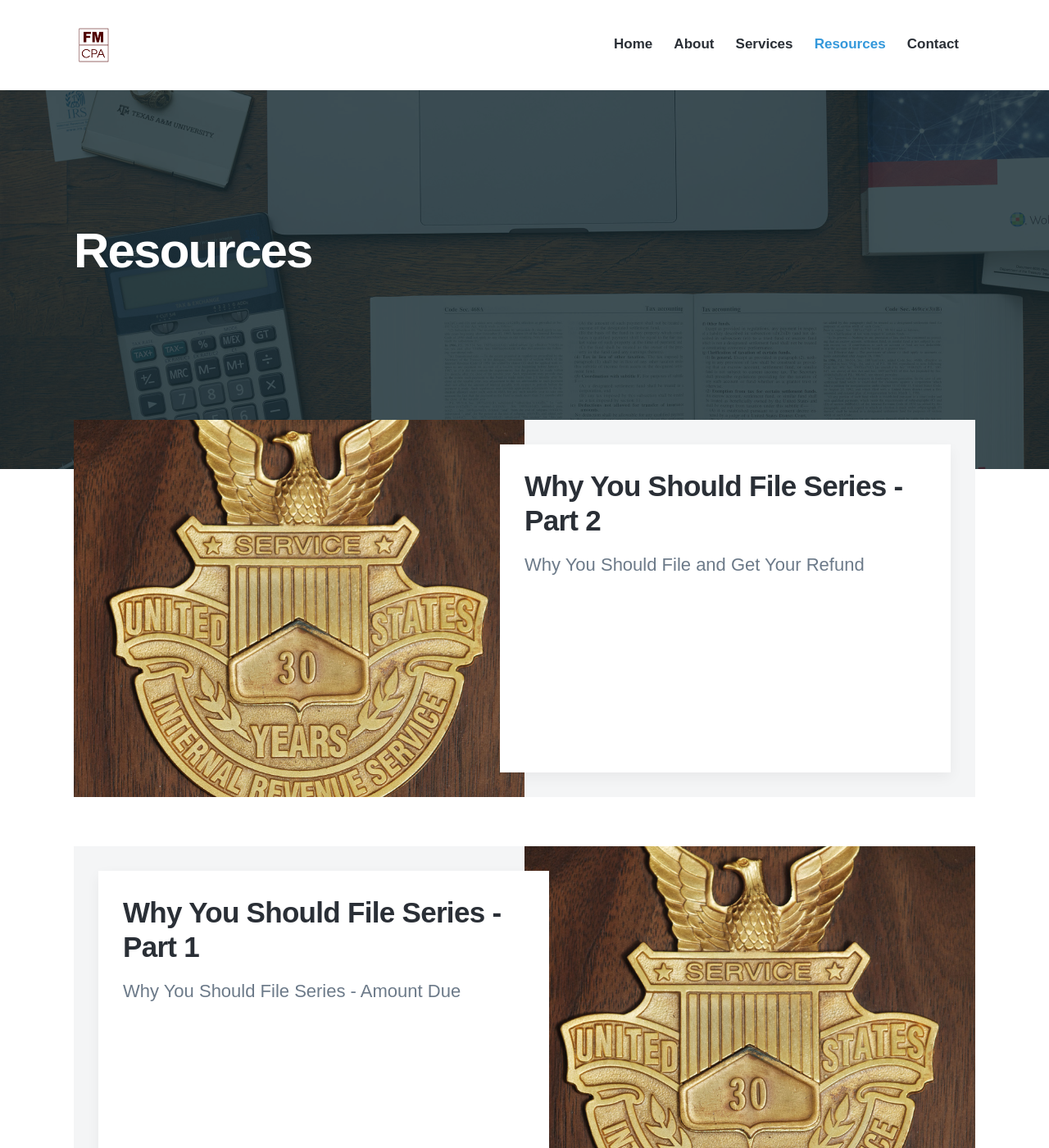
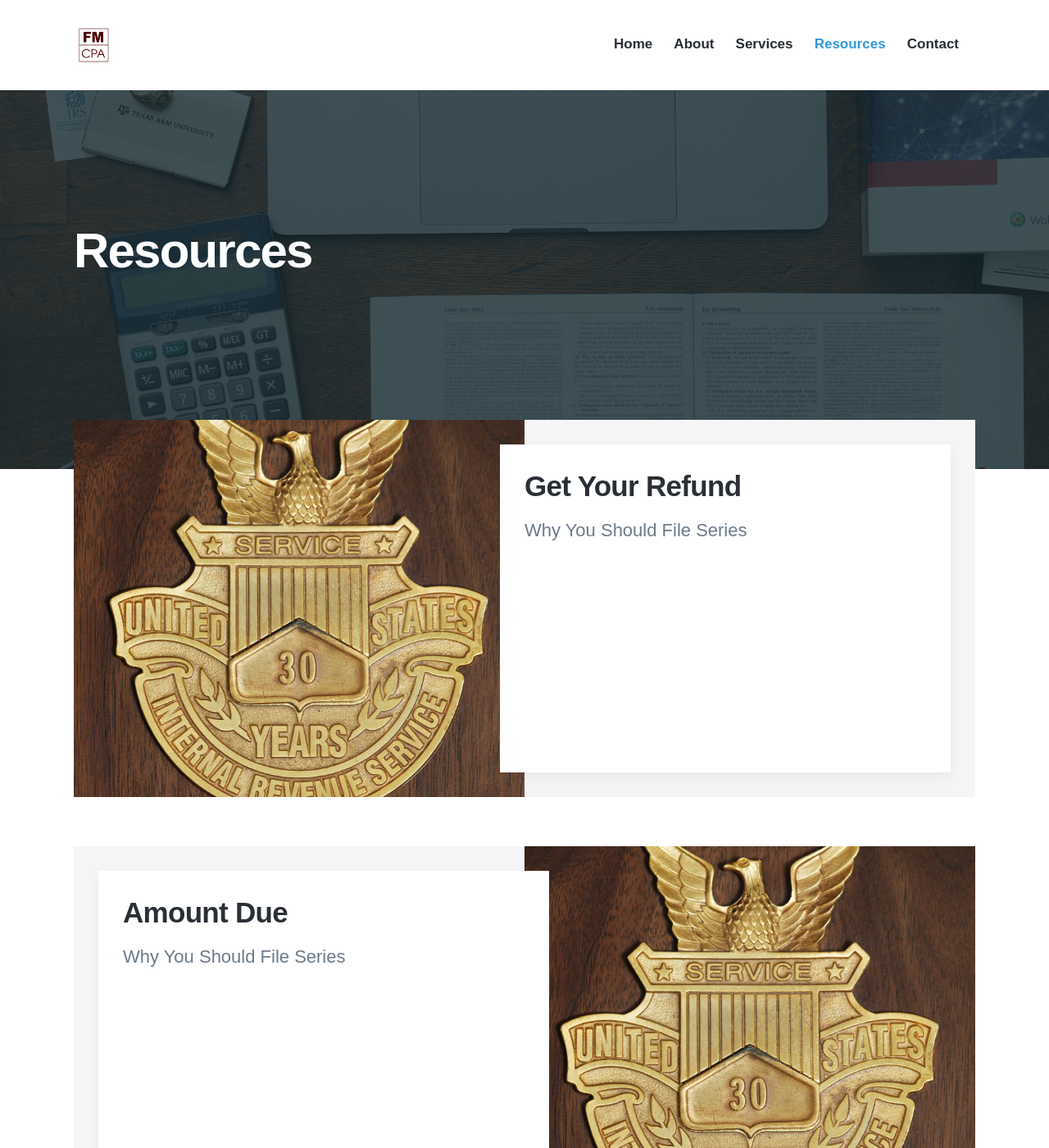
Before and after one commit to meredithmclendon/forestmillercpa, a Jekyll site: the page built from resources/index.html, in a window 1280 px wide and 1400 px high. Shown: the whole window at 82% size. Built offline with Jekyll 4.4.1, drawn with Linux system fonts in a browser that asks for light colours; nearby versions of some CDN libraries; some web fonts are replaced; the list of posts is cut into pages by our own code.

Commit message:
Small Changes 'Why You Should File Series'

```diff
--- a/_posts/2021-06-13-YouShouldFileAmountDue.md
+++ b/_posts/2021-06-13-YouShouldFileAmountDue.md
@@ -1,7 +1,7 @@
 ---
-title: 'Why You Should File Series - Part 1'
+title: 'Amount Due'
 date: 2021-06-13 00:00:00
-description: Why You Should File Series - Amount Due
+description: Why You Should File Series
 featured_image: '/images/2020_11_19sq.jpg'
 ---
 
--- a/_posts/2021-06-17-YouShouldFileRefund.md
+++ b/_posts/2021-06-17-YouShouldFileRefund.md
@@ -1,7 +1,7 @@
 ---
-title: 'Why You Should File Series - Part 2'
+title: 'Get Your Refund'
 date: 2021-06-17 00:00:00
-description: Why You Should File and Get Your Refund
+description: Why You Should File Series
 featured_image: '/images/2020_11_19sq.jpg'
 ---
 
```
